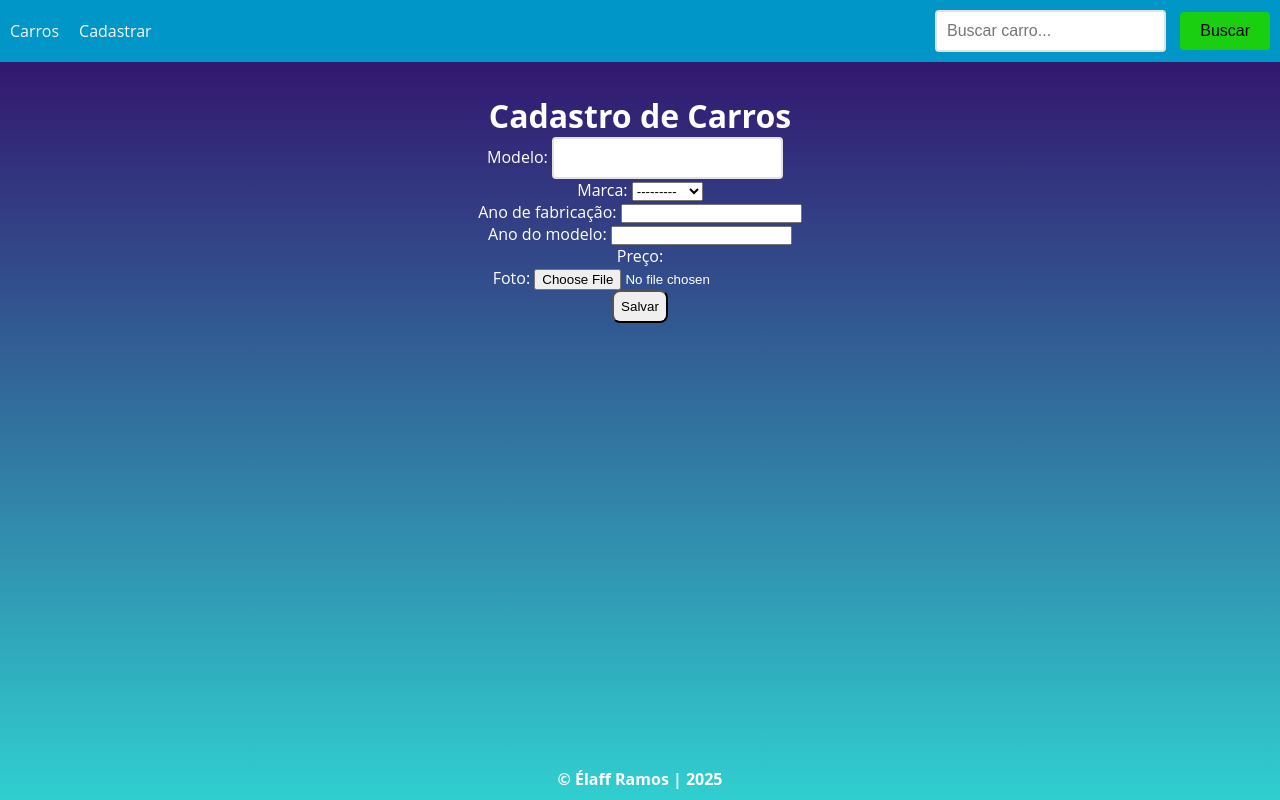
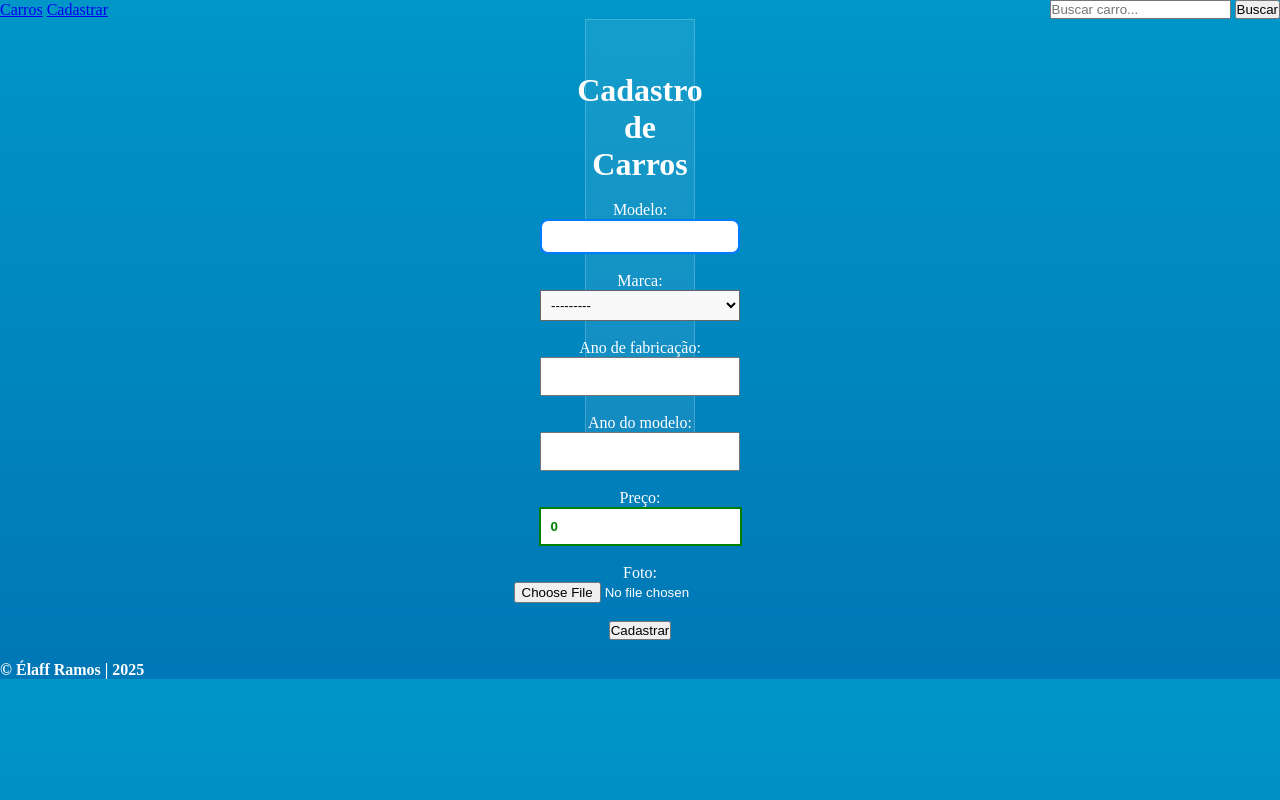
Before and after one commit to elafframos/carros, a Django app: page /form/ in a window 1280 px wide. Run offline with Django 5.2, Linux system fonts and the light colour scheme; data comes from the database, SQL or seed files in the repository; both versions use the stored data as it was after the commit.

Commit message:
Finalização

```diff
--- a/App/settings.py
+++ b/App/settings.py
@@ -26,6 +26,7 @@
 # SECURITY WARNING: don't run with debug turned on in production!
 DEBUG = os.environ.get("DEBUG", "True") == "True"
 
+#ALLOWED_HOSTS = ["127.0.0.1", "localhost"]
 ALLOWED_HOSTS = os.environ.get("ALLOWED_HOSTS", "localhost").split(",")
 
 # Application definition
@@ -39,8 +40,6 @@
     'django.contrib.staticfiles',
     'Cars',
 ]
-
-
 
 MIDDLEWARE = [
     'django.middleware.security.SecurityMiddleware',
--- a/Cars/forms.py
+++ b/Cars/forms.py
@@ -1,17 +1,18 @@
 from django import forms
 from .models import Car
-
 class Formulario(forms.ModelForm):
     class Meta:
         model = Car
         fields = '__all__'
         widgets = {
-            'nome': forms.TextInput(attrs={'class': 'meu-input'}),
-            'marca': forms.TextInput(attrs={'class': 'meu-input'}),
-            'ano': forms.NumberInput(attrs={'class': 'meu-input'}),
-            'value': forms.NumberInput(attrs={'class': 'meu-input'}),
-            'imagem': forms.FileInput(attrs={'class': 'meu-input-arquivo'}),
+            'model': forms.TextInput(attrs={'class': 'input-modelo'}),
+            'brand': forms.Select(attrs={'class': 'input-marca'}),
+            'factory_year': forms.NumberInput(attrs={'class': 'input-ano-fabricacao'}),
+            'model_year': forms.NumberInput(attrs={'class': 'input-ano-modelo'}),
+            'value': forms.NumberInput(attrs={'class': 'input-preco'}),
+            'photo': forms.FileInput(attrs={'class': 'input-foto'}),
         }
+
 
     def clean_value(self):
         value = self.cleaned_data.get('value')
--- a/Cars/models.py
+++ b/Cars/models.py
@@ -13,7 +13,7 @@
     brand = models.ForeignKey(Brand, on_delete=models.PROTECT, related_name='car_brand', verbose_name='Marca')
     factory_year = models.IntegerField(blank=True, null=True, verbose_name='Ano de fabricação')
     model_year = models.IntegerField(blank=True, null=True, verbose_name='Ano do modelo')
-    value = models.DecimalField(max_digits=6, decimal_places=3, default=0, blank=True, null=True, verbose_name='Preço')
+    value = models.DecimalField(max_digits=10, decimal_places=2, default=0, blank=True, null=True, verbose_name='Preço')
     photo = models.ImageField(upload_to='cars/', blank=False, null=False, verbose_name='Foto')
 
     def __str__(self):
--- a/Cars/templates/base.html
+++ b/Cars/templates/base.html
@@ -5,8 +5,8 @@
     <meta charset="utf-8">
     <meta name="viewport" content="width=device-width, initial-scale=1">
     <title>TWTCcarros</title>
-    <link rel="stylesheet" href="{% static "css/base.css"%}">
-    <link rel="stylesheet" href="{% static "css/style.css"%}">
+    <link rel="stylesheet" href="{% static "css/base.css"%} ?v=2">
+    <link rel="stylesheet" href="{% static "css/style.css"%} ?v=2">
   </head>
   <body>
     <nav>
--- a/Cars/templates/cars_form.html
+++ b/Cars/templates/cars_form.html
@@ -8,20 +8,48 @@
     <meta charset="UTF-8">
     <meta name="viewport" content="width=device-width, initial-scale=1.0">
     <title>Cadastro</title>
-    <link rel="stylesheet" href="{% static "css/form.css"%}">
+    <link rel="stylesheet" href="{% static 'css/form.css' %}?v=2">
 </head>
 <body>
     <main class="container">
+        <form method="post" enctype="multipart/form-data" class="form">
 
-        <form method="POST" class="" enctype="multipart/form-data">
-            <h1>Cadastro de Carros</h1>
-
+            <h1>Cadastro de Carros</h1> <br>
             {% csrf_token %}
 
-            {{ form }}
+            <div class="campo">
+                {{ form.model.label_tag }}
+                {{ form.model }}
+            </div>
+            <br>
+            <div class="campo">
+                {{ form.brand.label_tag }}
+                {{ form.brand }}
+            </div>
+            <br>
+            <div class="campo">
+                {{ form.factory_year.label_tag }}
+                {{ form.factory_year }}
+            </div>
+            <br>
+            <div class="campo">
+                {{ form.model_year.label_tag }}
+                {{ form.model_year }}
+            </div>
+            <br>
+            <div class="campo">
+                {{ form.value.label_tag }}
+                {{ form.value }}
+            </div>
+            <br>
+            <div class="campo">
+                {{ form.photo.label_tag }}
+                {{ form.photo }}
+            </div>
+            <br>
+            <button type="submit">Cadastrar</button>
+        </form>
 
-            <input type="submit" value="Salvar" class="botão">
-        </form>
 
     </main>
 </body>
--- a/Cars/views.py
+++ b/Cars/views.py
@@ -8,7 +8,7 @@
     search = request.GET.get('search')
 
     if search:
-        car = Car.objects.filter(model__contains= search)
+        car = Car.objects.filter(model__icontains=search)
     return render(request, 'cars.html', {'car': car})
 
 def form_view(request):
--- a/static/css/base.css
+++ b/static/css/base.css
@@ -16,6 +16,7 @@
     align-items: center;
     padding: 10px;
     background-color: #0096c7;
+    box-shadow: 0 2px 6px rgba(0,0,0,0.1);
 }
 
 nav a{
@@ -37,6 +38,8 @@
     margin-top: 2rem;
     padding: 10px;
     text-align: center;
+    color: white;
+    backdrop-filter: blur(6px);
 }
 
 html, body {
--- a/static/css/form.css
+++ b/static/css/form.css
@@ -5,7 +5,7 @@
 }
 
 body{
-    background-image: linear-gradient(to top, #30cfd0 0%, #330867 100%);
+    background: linear-gradient(to top, #0077b6 0%, #0096c7 100%);
     color: #fff;
     font: italic;
 }
@@ -23,10 +23,22 @@
     color: #fff;
 }
 
-form{
+main{
+  display: flex;
+  justify-content: center;
+}
+
+.form{
     display: block;
     justify-items: center;
     text-align: center;
+    border: 1px solid ;
+    padding: 20px;
+    width: 30%;
+    height: 70%;
+    background: rgba(255, 255, 255, 0.08);
+    border: 1px solid rgba(255,255,255,0.2);
+    backdrop-filter: blur(6px);
 }
 
 .botão{
@@ -39,8 +51,33 @@
     opacity: 0.7;
 }
 
-.meu-input{
-    display: none;
-    padding: 0;
-    width: 100px;
+.input-modelo {
+  width: 200px;
+  border: 2px solid #007bff;
+  border-radius: 8px;
+  padding: 8px;
 }
+
+.input-marca {
+  width: 200px;
+  background-color: #f9f9f9;
+  border: 1px solid #666;
+  padding: 6px;
+}
+
+.input-ano-fabricacao,
+.input-ano-modelo {
+  width: 200px;
+  padding: 10px;
+}
+
+.input-preco {
+  font-weight: bold;
+  color: green;
+  border: 2px solid green;
+  padding: 10px;
+}
+
+.input-foto {
+  border: none;
+}
--- a/static/css/style.css
+++ b/static/css/style.css
@@ -1,10 +1,10 @@
 body {
-    background-image: linear-gradient(to top, #30cfd0 0%, #330867 100%);
+    background: linear-gradient(to top, #0077b6 0%, #0096c7 100%);
 }
 
 .car-grid {
     display: grid;
-    grid-template-columns: repeat(3, 1fr);
+    grid-template-columns: repeat(auto-fit, minmax(280px, 1fr));
     gap: 20px;
     margin: 0 auto;
     max-width: 1200px;
@@ -59,35 +55,38 @@
     justify-content: center;
     align-items: center;
     margin-bottom: 20px;
-    text-align: center;
     padding: 20px;
+    gap: 10px;
 }
 
 input[type="text"] {
     padding: 10px;
-    font-size: 16px;
-    border: 2px solid #e3e1e1;
-    border-radius: 4px;
-    margin-right: 10px;
-    transition: border-bottom-color 0.3s ease-in-out;
+    font-size: 15px;
+    border: 2px solid #ddd;
+    border-radius: 6px;
+    transition: border-color 0.3s ease;
+    flex: 1;
+    max-width: 280px;
 }
 
 input[type="text"]:focus {
     outline: none;
-    border-bottom-color: #e3e1e1;
+    border-color: #0096c7;
 }
 
 button[type='submit'] {
-    background-color: rgb(25, 207, 16);
-    color: #000000;
+    background-color: #0096c7;
+    color: #fff;
     border: none;
-    padding: 10px 20px;
-    font-size: 16px;
-    border-radius: 4px;
+    padding: 10px 22px;
+    font-size: 15px;
+    border-radius: 6px;
     cursor: pointer;
-    transition: background-color 0.3s ease-in-out;
+    font-weight: 600;
+    transition: all 0.3s ease;
 }
 
 button[type='submit']:hover {
-    background-color: #b6d6f2;
+    background-color: #0077a9;
+    transform: translateY(-2px);
 }
```
Also changed, not shown: other parts of static/css/style.css (+14 -18 lines), Cars/migrations/0002_alter_car_value.py (added), db.sqlite3, media/cars/ChatGPT_Image_17_de_ago._de_2025_15_44_04.png (added), media/cars/Screenshot_2025-08-20_122126.png (added), media/cars/compass.jpg (added), media/cars/f8.jpg (added), media/cars/porsche-911-991-991.2-generation-2-carrera-4-gts-for-sale-williams-crawford-.jpg (added), media/cars/traction.jpg (added), media/cars/traction_VFHNFtp.jpg (added).
